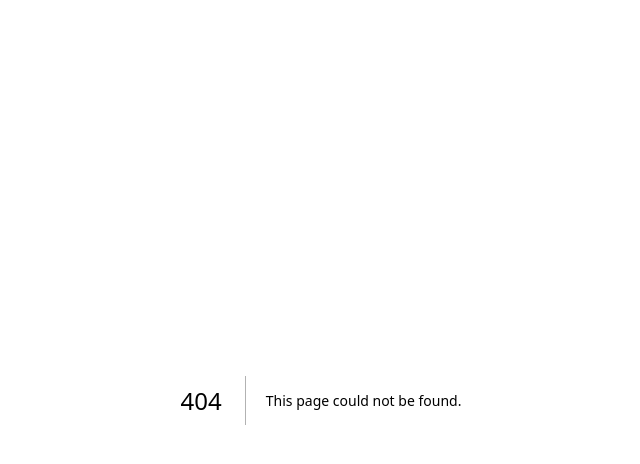
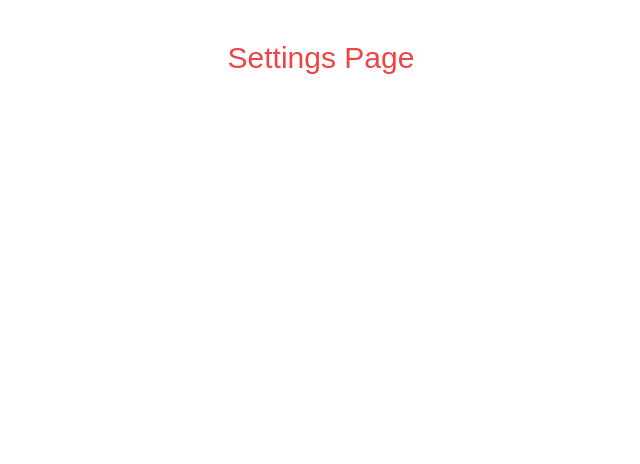
Before and after one commit to Shahadat1530/exploring-nextjs, a Next.js app: page /dashboard/settings in a window 1280 px wide. Before the commit this address had no page. Shown: the top 464 px of the page, without its empty margins (319-959 px from the left). Built offline with nearby package versions, Linux system fonts and the light colour scheme.

Commit message:
exploring how to define routes

```diff
--- /dev/null
+++ b/app/dashboard/settings/page.js
@@ -0,0 +1,9 @@
+import React from 'react'
+
+export default function SettingsPage() {
+    return (
+        <div className='mt-10'>
+            <h2 className='text-3xl text-center text-red-500'>Settings Page</h2>
+        </div>
+    )
+}
```
